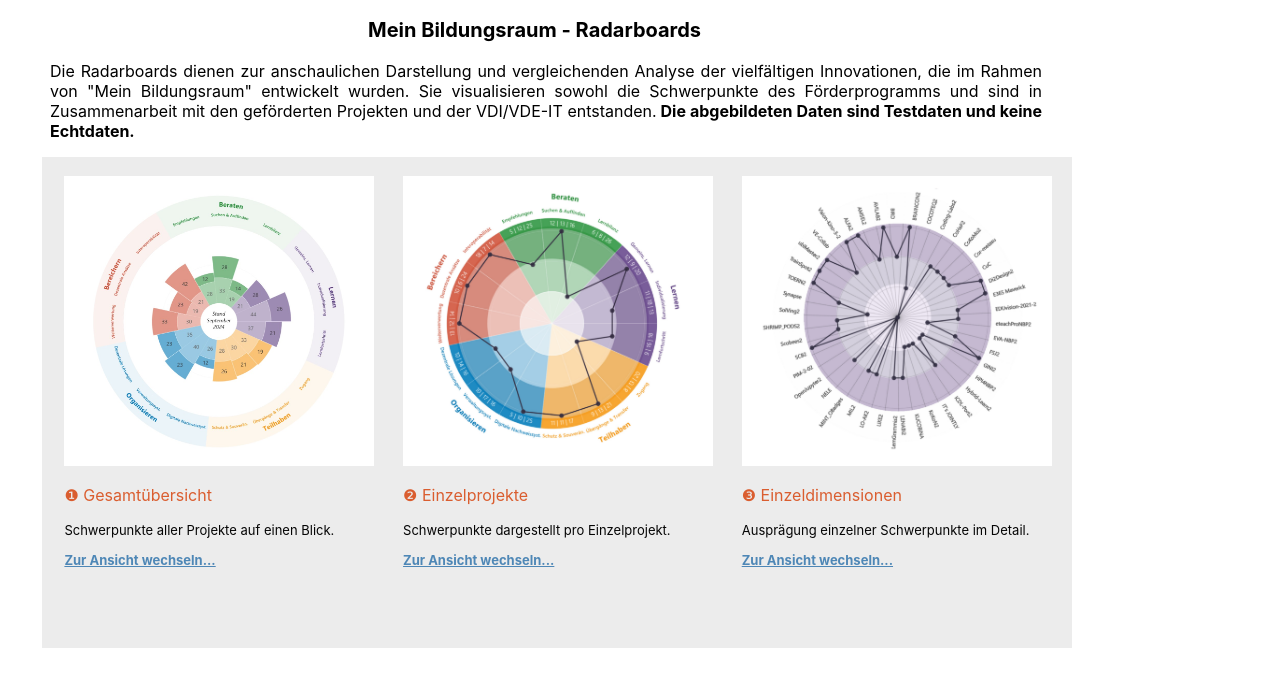
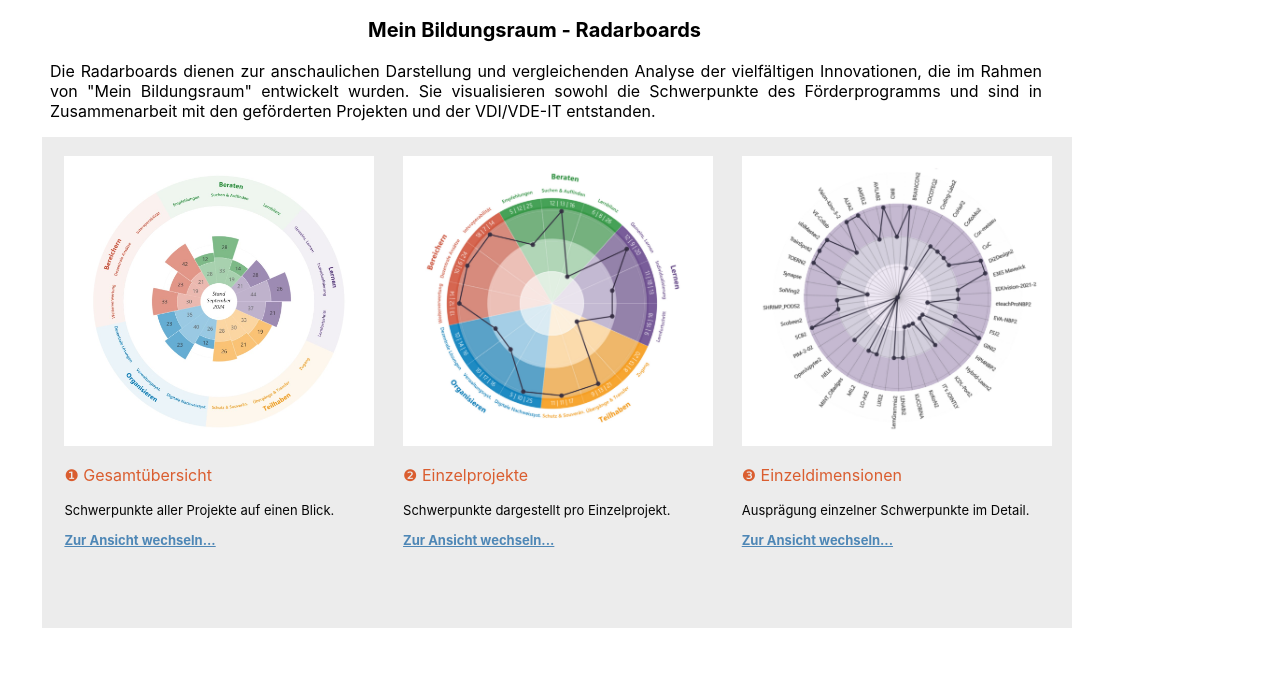
Before and after one commit to Bildungsraum/radarboards, a plain HTML site: page radar/landing.html in a window 1280 px wide. Drawn offline with Linux system fonts and the light colour scheme.

Commit message:
Text anpassungen

```diff
--- a/radar/landing.html
+++ b/radar/landing.html
@@ -38,7 +38,7 @@
 <div id="menu-radar" class="mega-menu blog" style="top:88px; left:22px;" >
     <p style="padding-left: 0.5em; text-align: justify;">
     Die Radarboards dienen zur anschaulichen Darstellung und vergleichenden Analyse der vielfältigen Innovationen,
-    die im Rahmen von "Mein Bildungsraum" entwickelt wurden. Sie visualisieren sowohl die Schwerpunkte des Förderprogramms und sind in Zusammenarbeit mit den geförderten Projekten und der VDI/VDE-IT entstanden.<strong> Die abgebildeten Daten sind Testdaten und keine Echtdaten.</strong>
+    die im Rahmen von "Mein Bildungsraum" entwickelt wurden. Sie visualisieren sowohl die Schwerpunkte des Förderprogramms und sind in Zusammenarbeit mit den geförderten Projekten und der VDI/VDE-IT entstanden.
     </p>
      <div class="content">
         <div class="col" >
```
